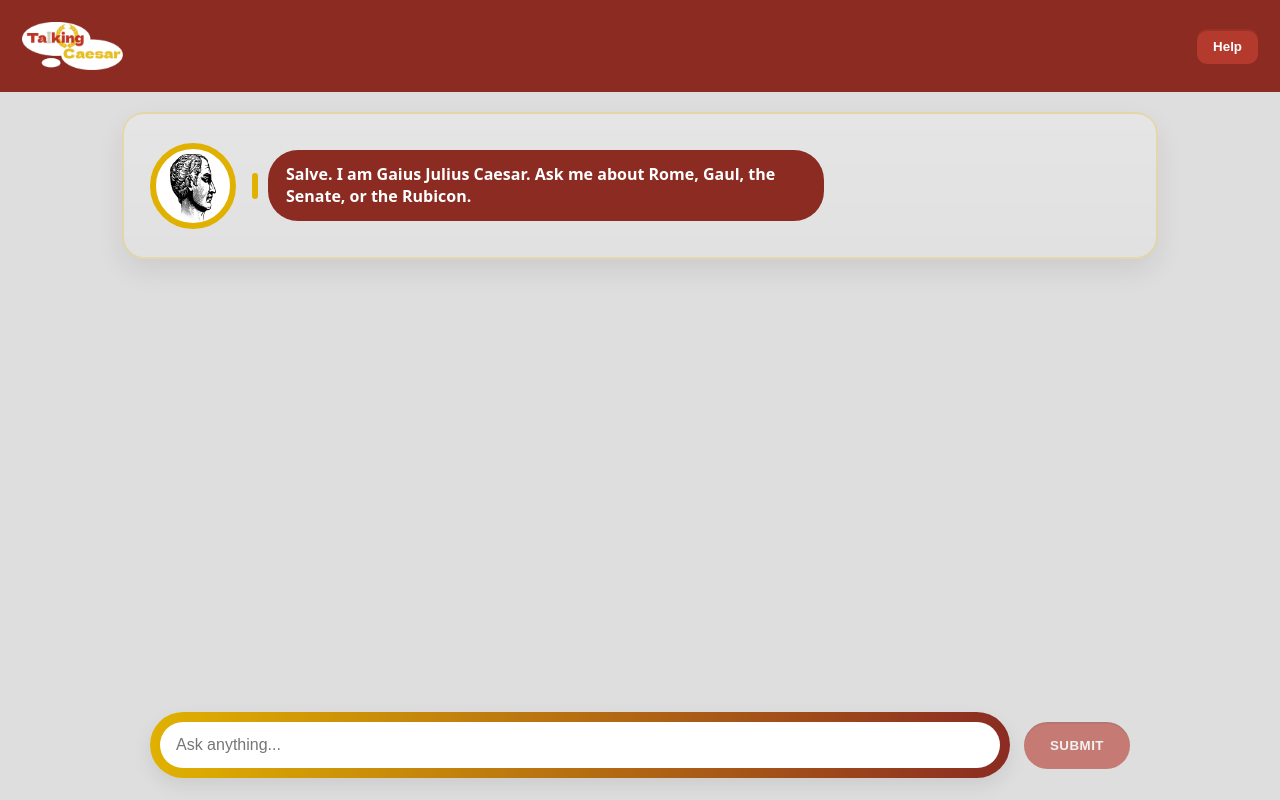
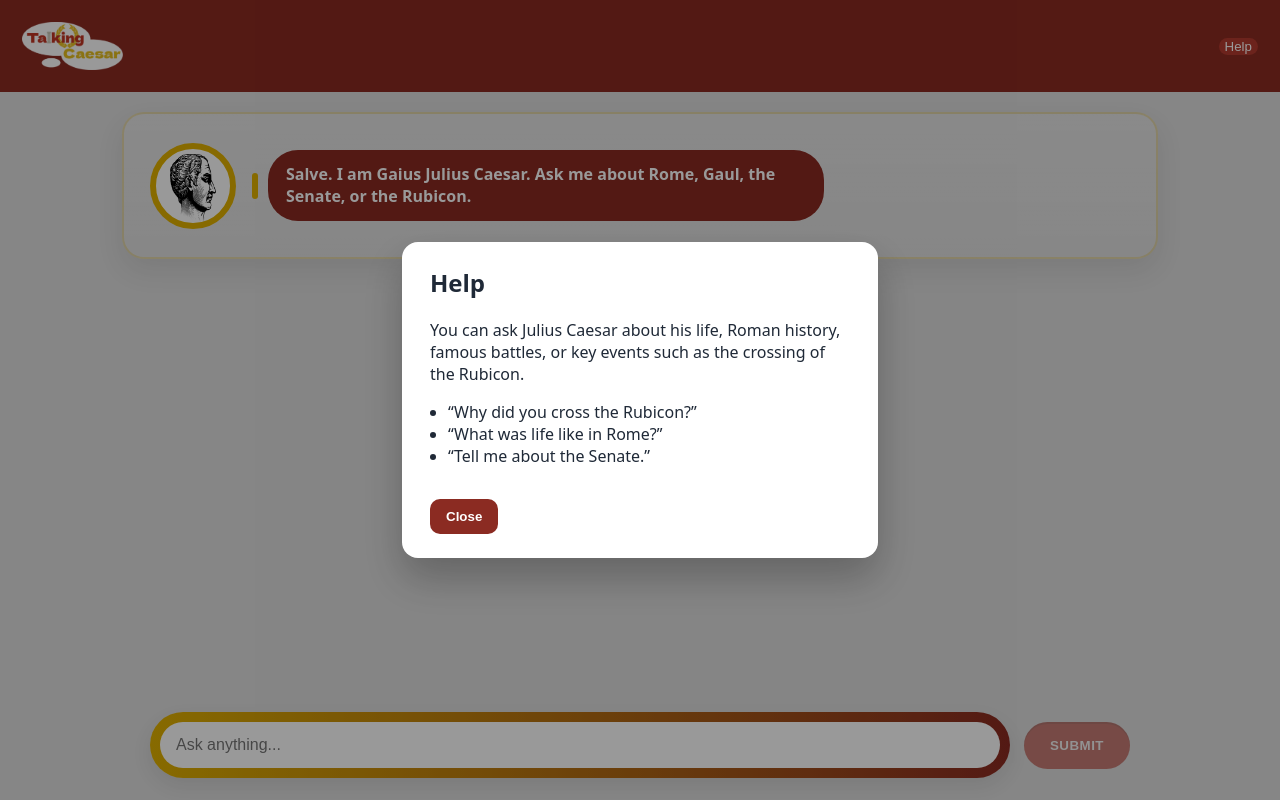
Before and after one commit to domtech05/caeser-chatbot, a React (Create React App) app in the folder frontend/: page / in a window 1280 px wide. Both pictures are taken after a click on the button "Help". Built offline with nearby package versions, Linux system fonts and the light colour scheme.

Commit message:
changed the help function around to look nice. CSS needs some work (button looks odd)

```diff
--- a/frontend/src/App.js
+++ b/frontend/src/App.js
@@ -6,16 +6,18 @@ import Header from './components/Header';
 import ChatView from './components/ChatView';
 import Composer from './components/Composer';
 import { sendMessage } from './api/chatApi';
+import HelpPopup from './components/HelpPopup'
 
 function App() {
     const [messages, setMessages] = useState([
         {
             role: 'bot',
-            text: "Salve. I am Gaius Julius Caesar. Ask me about Rome, Gaul, the Senate, or the Rubicon."
+            text: "Salve. I am Gaius Julius Caesar. Ask me about Rome, Gaul, the Senate, or the Rubicon.",
         }
     ]);
 
     const [loading, setLoading] = useState(false);
+    const [showHelp, setShowHelp] = useState(false);
 
   async function handleSend(text) {
     setLoading(true);
@@ -32,7 +34,7 @@ function App() {
   }
 
   function onHelp() {
-    alert("Help: Ask Caesar about Rome, the Senate, Gaul, or the Rubicon.");
+    setShowHelp((prev) => !prev);
   }
 
   return (
@@ -44,6 +46,9 @@ function App() {
         </main>
 
         <Composer onSend={handleSend} disabled={loading} />
+
+        {showHelp && <HelpPopup onClose={() => setShowHelp(false)} />}
+
       </div>
   );
 }
--- /dev/null
+++ b/frontend/src/components/HelpPopup.jsx
@@ -0,0 +1,28 @@
+function HelpPopup({ onClose }) {
+    return (
+        <div className="helpOverlay" onClick={onClose}>
+            <div
+                className="helpPopup"
+                onClick={(e) => e.stopPropagation()} // stop closing when clicking inside
+            >
+                <h2>Help</h2>
+                <p>
+                    You can ask Julius Caesar about his life, Roman history,
+                    famous battles, or key events such as the crossing of the Rubicon.
+                </p>
+
+                <ul>
+                    <li>“Why did you cross the Rubicon?”</li>
+                    <li>“What was life like in Rome?”</li>
+                    <li>“Tell me about the Senate.”</li>
+                </ul>
+
+                <button className="helpCloseBtn" onClick={onClose}>
+                    Close
+                </button>
+            </div>
+        </div>
+    );
+}
+
+export default HelpPopup;
--- a/frontend/src/styles/app.css
+++ b/frontend/src/styles/app.css
@@ -47,16 +47,52 @@ body { margin: 0; background: var(--bg); font-family: system-ui, -apple-system,
 
 .headerSpacer { flex: 1; }
 
+/* Help popup overlay */
 .helpBtn {
   background: #b43a2e;
   color: #fff;
   border: none;
   border-radius: 10px;
+}
+.helpOverlay {
+  position: fixed;
+  inset: 0;
+  background: rgba(0, 0, 0, 0.4);
+  display: flex;
+  align-items: center;
+  justify-content: center;
+  z-index: 1000;
+}
+
+/* Help popup box */
+.helpPopup {
+  background: #ffffff;
+  padding: 24px 28px;
+  border-radius: 16px;
+  max-width: 420px;
+  width: 90%;
+  box-shadow: 0 20px 40px rgba(0,0,0,0.25);
+}
+
+.helpPopup h2 {
+  margin-top: 0;
+}
+
+.helpPopup ul {
+  padding-left: 18px;
+}
+
+.helpCloseBtn {
+  margin-top: 16px;
   padding: 10px 16px;
-  font-weight: 700;
+  border-radius: 10px;
+  border: none;
+  background: #8b2b22;
+  color: white;
+  font-weight: 600;
   cursor: pointer;
-  box-shadow: 0 2px 0 rgba(0,0,0,0.15) inset;
 }
+
 
 /* layout below header */
 .main {
```
